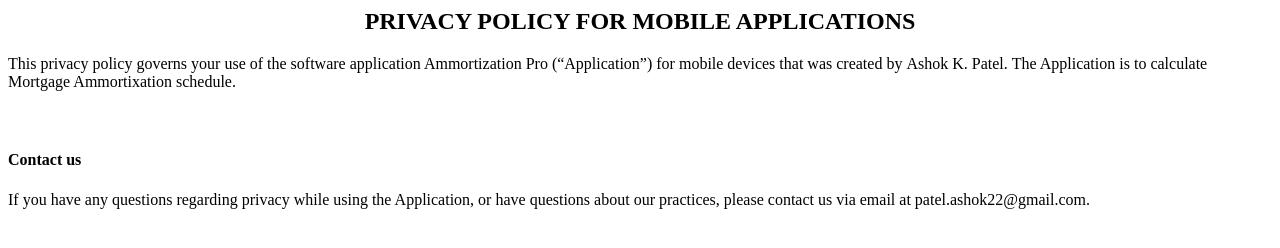
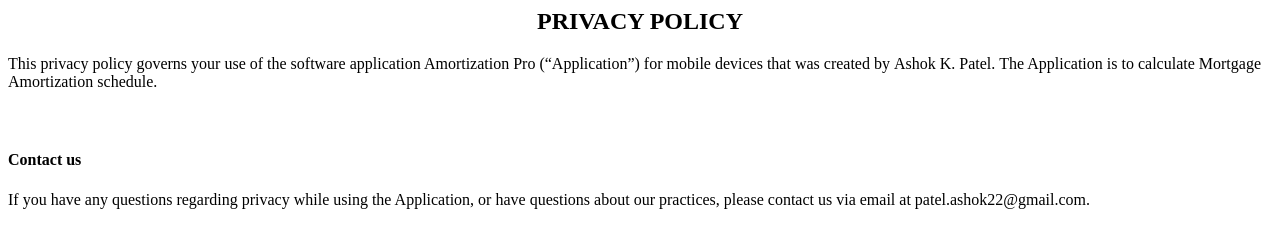
Before and after one commit to apgit/amortpro, a plain HTML site: page index.html in a window 1280 px wide. Drawn offline with Linux system fonts and the light colour scheme.

Commit message:
Update index.html

```diff
--- a/index.html
+++ b/index.html
@@ -1,6 +1,6 @@
-<h2 style="text-align: center;">PRIVACY POLICY FOR MOBILE APPLICATIONS</h2>
+<h2 style="text-align: center;">PRIVACY POLICY</h2>
 <p></p>
-<p>This privacy policy governs your use of the software application Ammortization Pro (“Application”) for mobile devices that was created by&nbsp;Ashok K. Patel.&nbsp;The Application is&nbsp;to calculate Mortgage Ammortixation schedule.&nbsp;</p>
+<p>This privacy policy governs your use of the software application Amortization Pro (“Application”) for mobile devices that was created by&nbsp;Ashok K. Patel.&nbsp;The Application is&nbsp;to calculate Mortgage Amortization schedule.&nbsp;</p>
 <h4>&nbsp;</h4>
 
 <h4>Contact us</h4>
```
